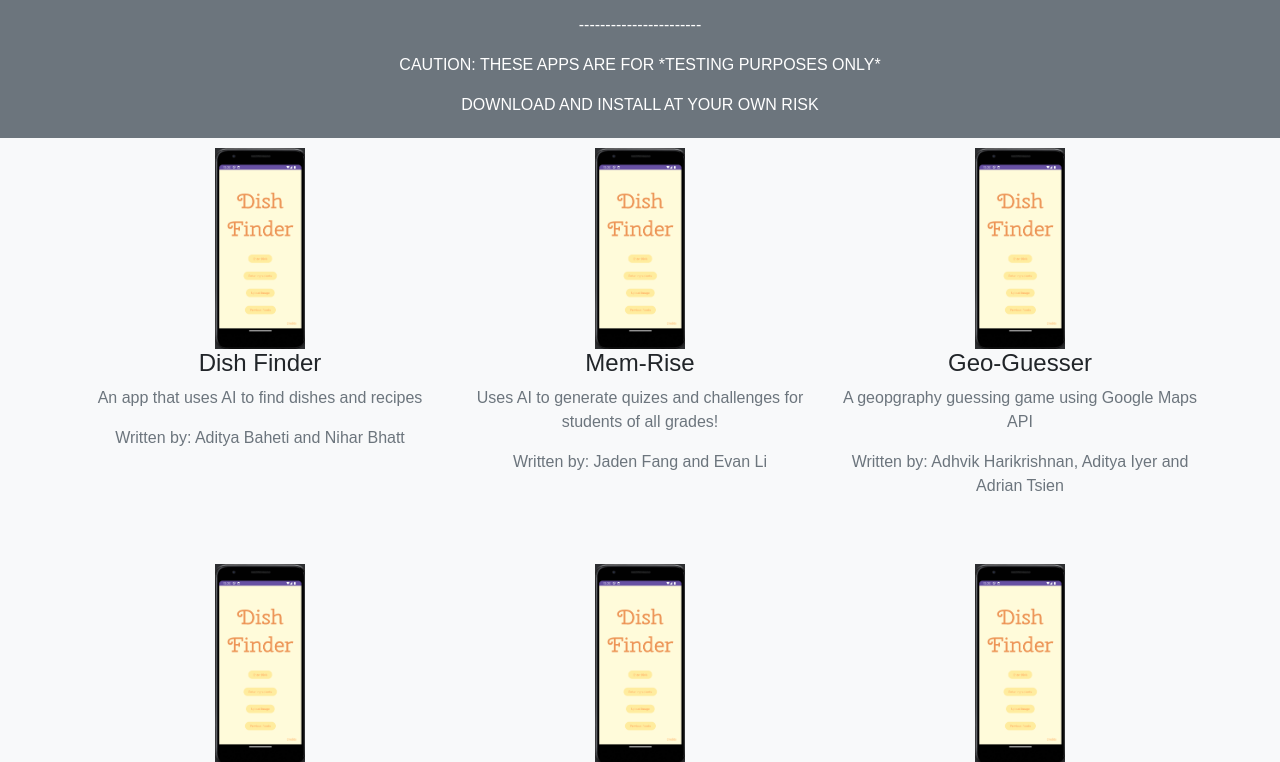
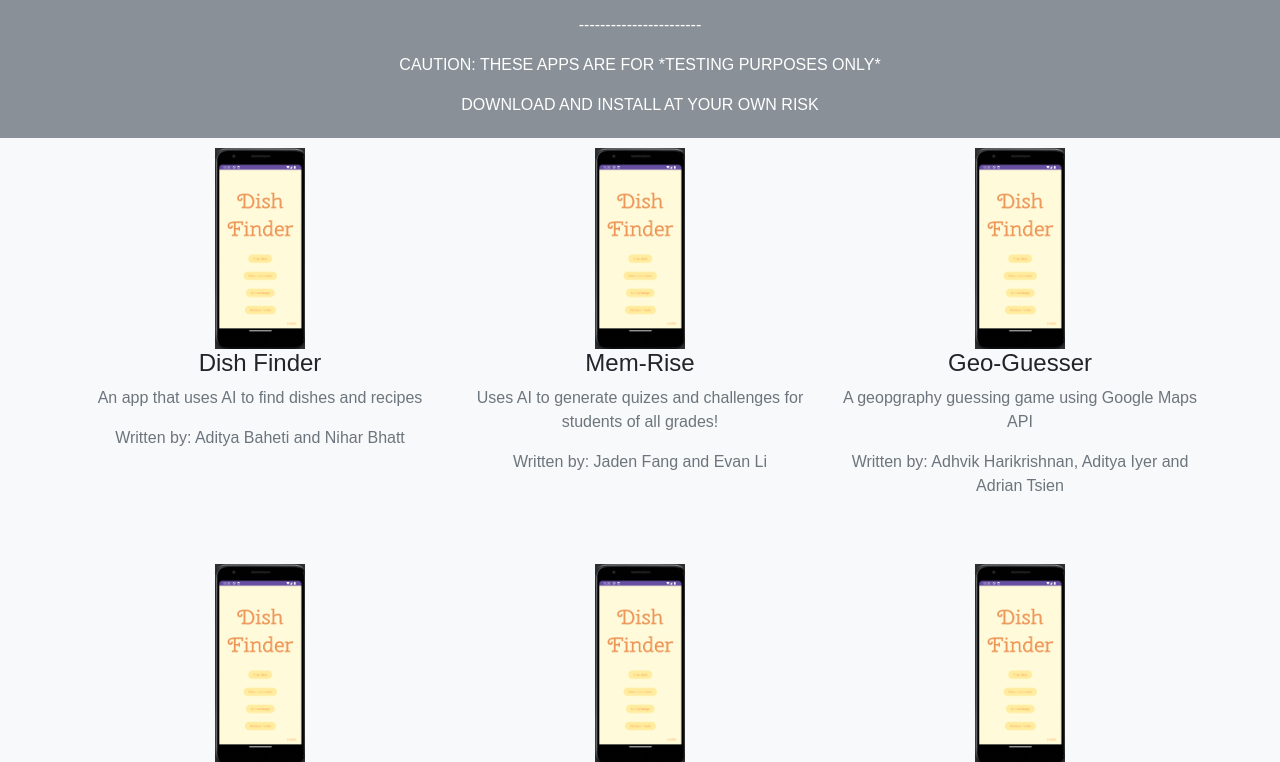
Before and after one commit to ajackrel/PortfolioSite, a plain HTML site: page index.html in a window 1280 px wide. Shown: the part 130-892 px from the top of the page. Drawn offline with nearby package versions, Linux system fonts and the light colour scheme.

Commit message:
Update index.html

```diff
--- a/index.html
+++ b/index.html
@@ -28,9 +28,10 @@
     padding: 5px;
     background: #6c757d;
     color: white;
+    opacity: 80%;
     position: sticky;
     top: 0;
-    z-index: 0;
+    z-index: 1020;
   }
 
   .portfolio-item {
```
